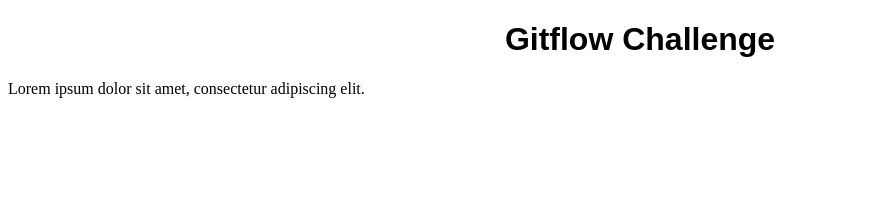
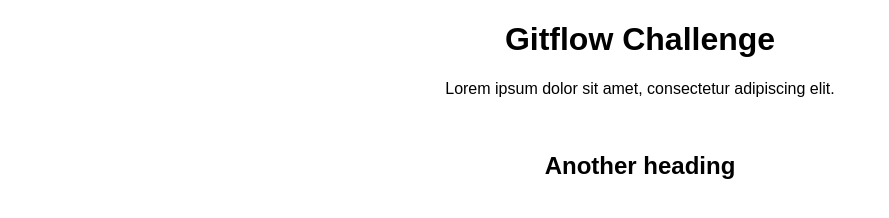
Before and after one commit to martynakr/gitflow-challenge, a plain HTML site: page index.html in a window 1280 px wide. Shown: the whole page, without its empty margins (0-889 px from the left). Drawn offline with Linux system fonts and the light colour scheme.

Commit message:
I added another heading

```diff
--- a/index.html
+++ b/index.html
@@ -9,14 +9,16 @@
   <body>
   <h1>Gitflow Challenge</h1>
   <p>Lorem ipsum dolor sit amet, consectetur adipiscing elit. </p>
+  <br>
+  <h2>Another heading </h2>
   </body>
   <style>
-    h1 {
+    h1, h2 {
       font-family: arial;
       text-align: center;
     }
 
-    p1 {
+    p {
       font-family: arial;
       text-align: center;
     }
```
